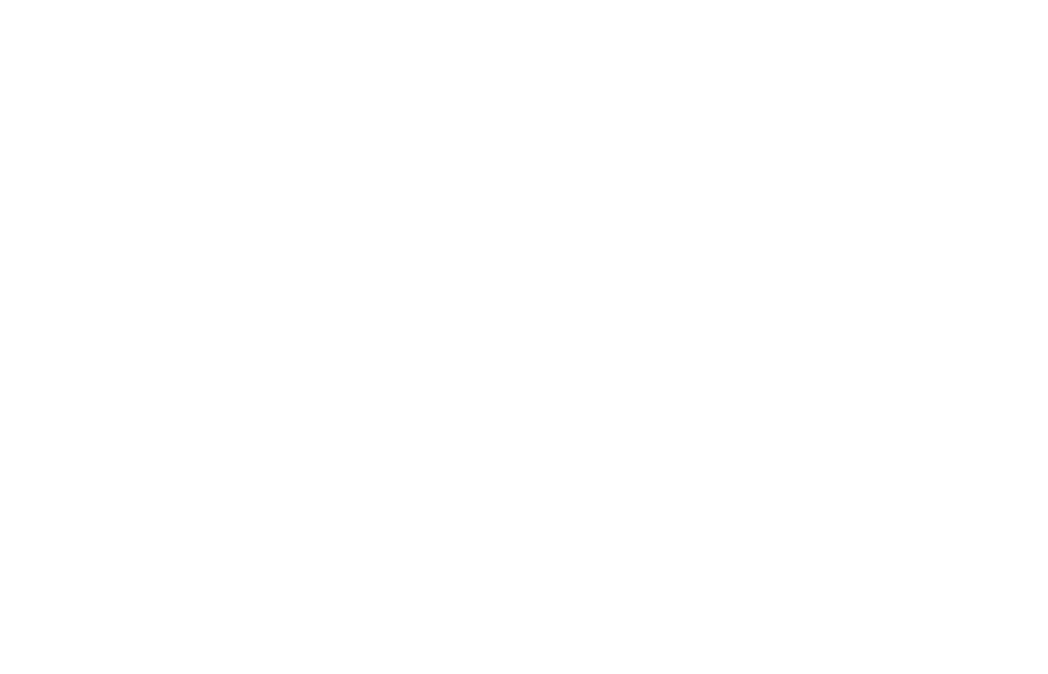
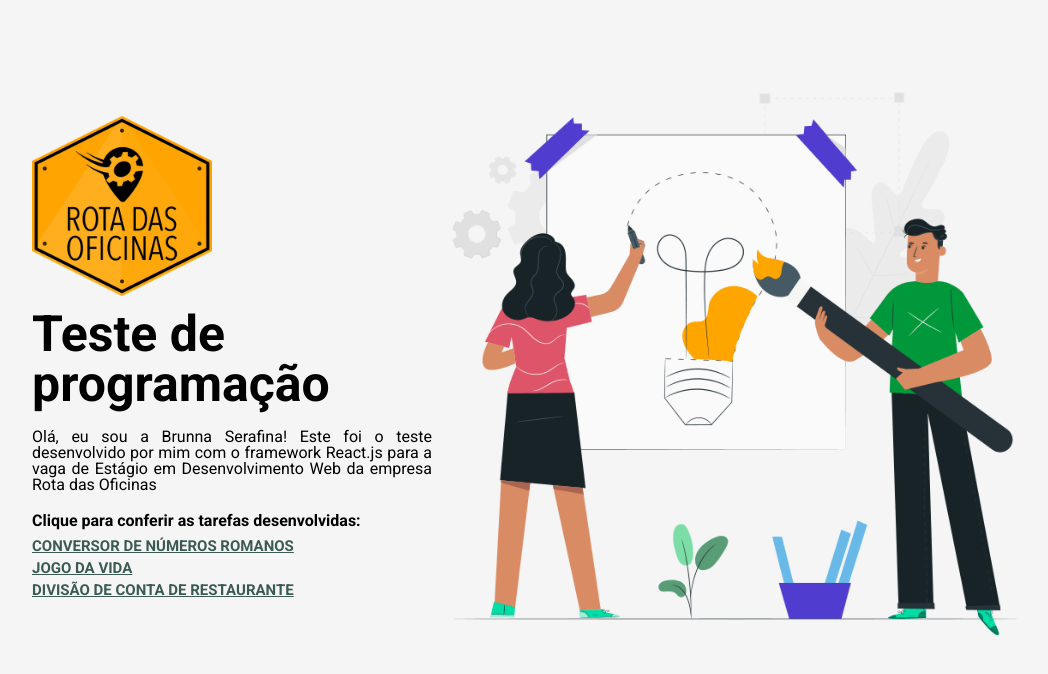
Before and after one commit to brunnaserafina/challenge-rota-das-oficinas, a React (Create React App) app: page / in a window 1280 px wide. Before the commit this address had no page. Shown: the top 674 px of the page, without its empty margins (108-1156 px from the left). Built offline with nearby package versions, Linux system fonts and the light colour scheme.

Commit message:
feat: implemented Homepage component and its route

```diff
--- a/src/App.js
+++ b/src/App.js
@@ -1,5 +1,6 @@
 import { BrowserRouter as Router, Route, Routes } from "react-router-dom";
 import GameOfLife from "./pages/GameOfLife";
+import Homepage from "./pages/Homepage";
 import RestaurantBillSplitter from "./pages/RestaurantBillSplitter";
 import RomanNumeralConverter from "./pages/RomanNumeralConverter";
 
@@ -7,6 +8,8 @@ export default function App() {
   return (
     <Router>
       <Routes>
+        <Route path="/" element={<Homepage />}></Route>
+
         <Route
           path="/roman-numeral-converter"
           element={<RomanNumeralConverter />}
--- a/src/assets/styles/style.css
+++ b/src/assets/styles/style.css
@@ -6,6 +6,7 @@ body {
   justify-content: center;
   align-items: center;
   font-family: "Roboto", sans-serif;
+  background-color: #F5F5F5;
 }
 
 * {
--- /dev/null
+++ b/src/pages/Homepage.js
@@ -0,0 +1,79 @@
+import { Link } from "react-router-dom";
+import styled from "styled-components";
+import pictureHomepage from "../assets/images/picture-homepage.png";
+import logoRotaDasOficinas from "../assets/images/logo-rota-das-oficinas.png";
+
+export default function Homepage() {
+  return (
+    <Wrapper>
+      <div>
+        <ImgLogo src={logoRotaDasOficinas} alt="Logo Rota das Oficinas" />
+        <h1>
+          Teste de <br></br> programação
+        </h1>
+        <p>
+          Olá, eu sou a Brunna Serafina! Este foi o teste desenvolvido por mim
+          com o framework React.js para a vaga de Estágio em Desenvolvimento Web
+          da empresa Rota das Oficinas
+        </p>
+
+        <h5>Clique para conferir as tarefas desenvolvidas:</h5>
+        <ul>
+          <Link to={"/roman-numeral-converter"}>
+            Conversor de números romanos
+          </Link>
+          <Link to={"/game-of-life"}>Jogo da vida</Link>
+          <Link to={"/restaurant-bill"}>Divisão de conta de restaurante</Link>
+        </ul>
+      </div>
+      <ImgIdea src={pictureHomepage} alt="Idea" />
+    </Wrapper>
+  );
+}
+
+const Wrapper = styled.div`
+  display: flex;
+  height: 90vh;
+  justify-content: center;
+  align-items: center;
+
+  h1 {
+    font-weight: 700;
+    font-size: 50px;
+    color: black;
+    height: 100px;
+  }
+
+  p {
+    width: 400px;
+    margin: 20px 0;
+    text-align: justify;
+  }
+
+  ul {
+    display: flex;
+    flex-direction: column;
+  }
+
+  h5 {
+    margin: 10px 0;
+    font-weight: 600;
+  }
+
+  a {
+    text-transform: uppercase;
+    margin-bottom: 7px;
+    color: #3a5a53;
+    font-weight: 600;
+    font-size: 15px;
+  }
+`;
+
+const ImgLogo = styled.img`
+  width: 180px;
+  margin-bottom: 10px;
+`;
+
+const ImgIdea = styled.img`
+  width: 600px;
+`;
```
Also changed, not shown: src/assets/images/logo-rota-das-oficinas.png (added), src/assets/images/picture-homepage.png (added).
